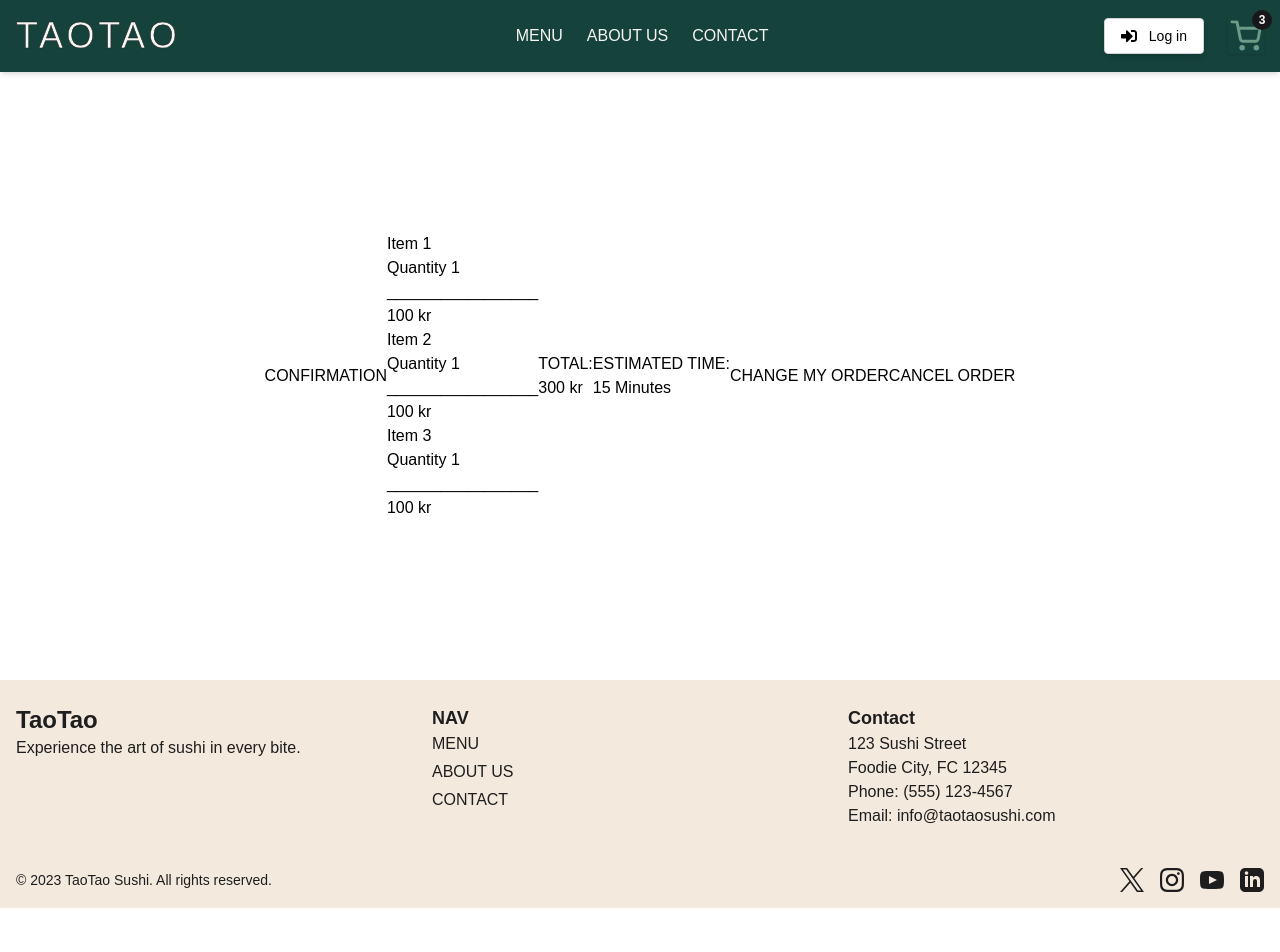
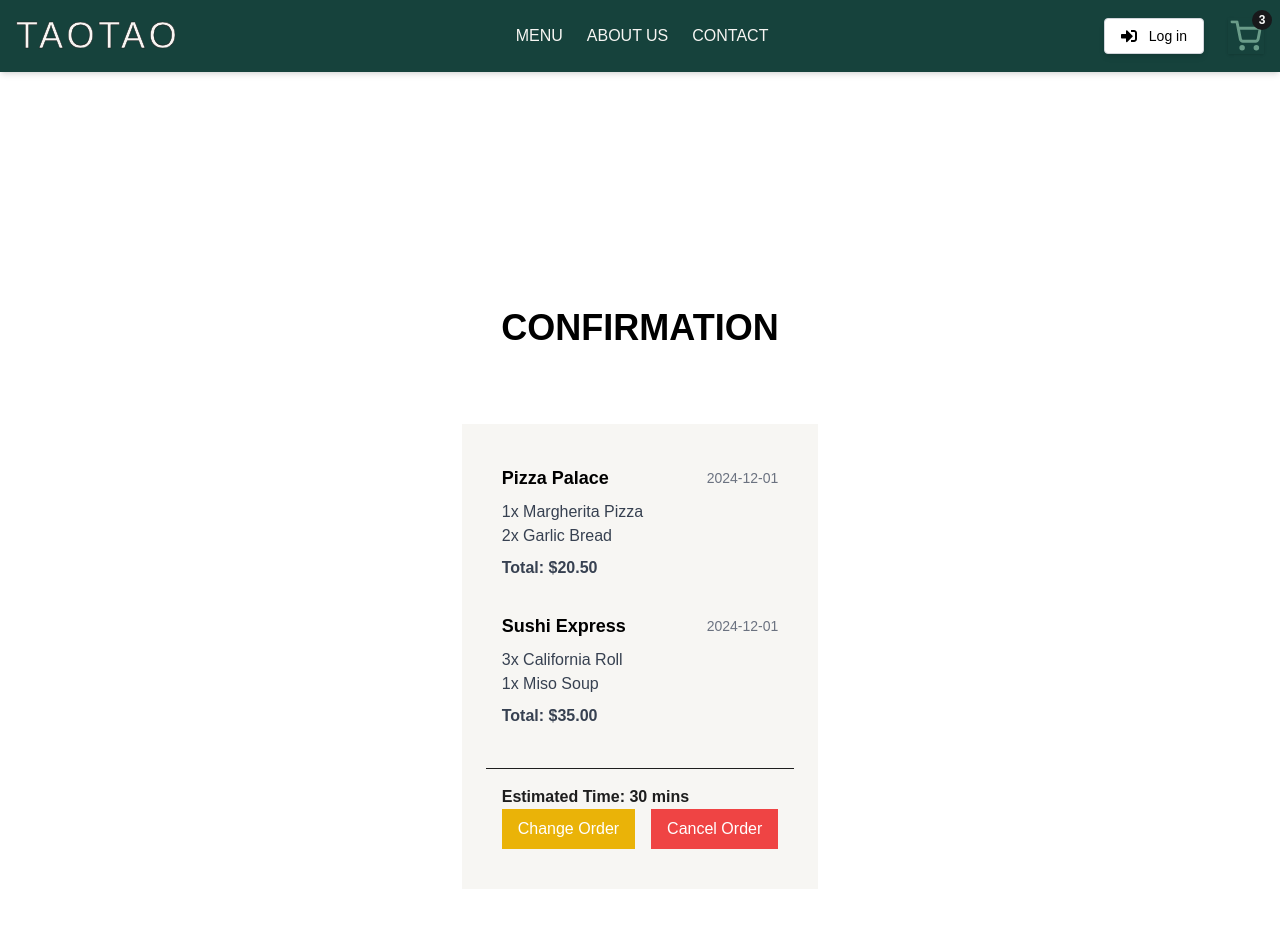
Before and after one commit to Loushymooshy/Taotao-Take-Away, a React (Vite) app in the folder Frontend/: page /confirmation in a window 1280 px wide. Shown: the top 952 px of the page. Before the commit the page ends 908 px from the top, so only its background shows below. Built offline with nearby package versions, Linux system fonts and the light colour scheme; a web font is replaced by a local one.

Commit message:
stylat upp confirmation

```diff
--- a/Frontend/src/pages/Customer/Contact.tsx
+++ b/Frontend/src/pages/Customer/Contact.tsx
@@ -3,14 +3,14 @@ const Contact: React.FC = () => {
     <>
       <main className="w-1/2 mx-auto">
         <h1 className="flex justify-center items-center text-4xl font-black h-48 font-Darumadrop">CONTACT US</h1>
-        <form className="bg-pandaWhite text-pandaBlack flex flex-col p-6 w-70 rounded-md">
+        <form className="drop-shadow bg-pandaWhite text-pandaBlack flex flex-col p-6 w-70 rounded-md">
           <label className="mt-2 font-bold"
           htmlFor="name">NAME:</label>
-          <input className="rounded-md h-8 px-2" type="text" id="name" name="name" />
+          <input className="border border-gray-200  rounded-md h-8 px-2" type="text" id="name" name="name" />
           <label className="mt-4 font-bold" htmlFor="email">EMAIL:</label>
-          <input className="rounded-md h-8 px-2 " type="email" id="email" name="email" />
+          <input className="border border-gray-200 rounded-md h-8 px-2 " type="email" id="email" name="email" />
           <label className="mt-4 font-bold " htmlFor="message">MESSAGE:</label>
-          <textarea className="rounded-md" id="message" name="message"></textarea>
+          <textarea className="border border-gray-200 rounded-md" id="message" name="message"></textarea>
           <button className="bg-themeGreen text-pandaWhite rounded-md mt-4 mb-2 h-12 hover:bg-themeDarkGreen" type="submit">SEND</button>
         </form>
         </main>
--- a/Frontend/src/pages/Customer/OrderHistory.tsx
+++ b/Frontend/src/pages/Customer/OrderHistory.tsx
@@ -58,7 +58,7 @@ const OrderHistory: React.FC = () => {
           {orders.map((order) => (
             <div
               key={order.id}
-              className="border border-gray-200 bg-pandaWhite rounded-lg shadow-sm p-4 hover:shadow-md transition"
+              className="drop-shadow bg-pandaWhite rounded-lg shadow-sm p-4 hover:shadow-md transition"
             >
               <div className="flex justify-between items-center mb-2">
                 <span className="text-2xl text-pandaBlack-700 font-bold">
--- a/Frontend/src/pages/Customer/order/Cart.tsx
+++ b/Frontend/src/pages/Customer/order/Cart.tsx
@@ -3,7 +3,7 @@ const Cart = () => {
     <main>
 <h1 className="flex justify-center items-center text-4xl font-black h-48 font-Darumadrop">CART</h1>
 
-    <div className="bg-pandaWhite p-6 rounded-lg shadow-md flex flex-col w-80">
+    <div className="bg-pandaWhite p-6 rounded-lg drop-shadow flex flex-col w-80">
       <h1 className="text-2xl font-bold mb-4 text-gray-800">YOUR ORDERS</h1>
 
       {/* Lista över varor */}
--- a/Frontend/src/pages/Customer/order/Confirmation.tsx
+++ b/Frontend/src/pages/Customer/order/Confirmation.tsx
@@ -1,3 +1,139 @@
+import React, { useState } from "react";
+
+type OrderItem = {
+  name: string;
+  quantity: number;
+};
+
+type Order = {
+  id: number;
+  restaurant: string;
+  date: string;
+  items: OrderItem[];
+  total: number;
+};
+
+const OrderConfirmation: React.FC = () => {
+  const [orders, setOrders] = useState<Order[]>([
+    {
+      id: 1,
+      restaurant: "Pizza Palace",
+      date: "2024-12-01",
+      items: [
+        { name: "Margherita Pizza", quantity: 1 },
+        { name: "Garlic Bread", quantity: 2 },
+      ],
+      total: 20.5,
+    },
+    {
+      id: 2,
+      restaurant: "Sushi Express",
+      date: "2024-12-01",
+      items: [
+        { name: "California Roll", quantity: 3 },
+        { name: "Miso Soup", quantity: 1 },
+      ],
+      total: 35.0,
+    },
+  ]);
+
+  const [status, setStatus] = useState<"Pending" | "Changed" | "Cancelled">("Pending");
+  const [estimatedTime] = useState<string>("30 mins"); // Static estimated time
+
+  // Hantera statusförändring för alla ordrar
+  const handleChangeOrder = () => {
+    setStatus("Changed");
+  };
+
+  const handleCancelOrder = () => {
+    setStatus("Cancelled");
+  };
+
+  return (
+    <main>
+      <h1 className="flex justify-center items-center text-4xl font-black h-48 font-Darumadrop">CONFIRMATION</h1>
+
+      {/* Visa orderlista */}
+      <div className="bg-pandaWhite p-6 rounded-lg divide-y divide-pandaBlack">
+      <div>
+        {orders.map((order) => (
+          <div
+            key={order.id}
+            className={`rounded-lg p-4 transition  ${
+              status === "Cancelled" ? "opacity-50" : ""
+            }`}
+          >
+            <div className="flex justify-between items-center mb-2">
+              <h2 className="text-lg font-semibold">{order.restaurant}</h2>
+              <span className="text-sm text-gray-500">{order.date}</span>
+            </div>
+            <ul className="mb-2 divide-x-0">
+              {order.items.map((item, index) => (
+                <li key={index} className="text-gray-700">
+                  {item.quantity}x {item.name}
+                </li>
+              ))}
+            </ul>
+            <span className="font-semibold text-gray-700">
+              Total: ${order.total.toFixed(2)}
+            </span>
+          </div>
+        ))}
+      </div>
+
+      {/* Visa Estimated Time, Change Order och Cancel Order */}
+      <div
+        className={`mt-6 p-4 rounded-lg ${
+          status === "Cancelled" ? "opacity-50" : ""
+        }`}
+      >
+        <div className="flex justify-between items-center">
+          <span className="text-pandaBlack font-semibold">
+            Estimated Time: {estimatedTime}
+          </span>
+          </div>
+          <div>
+          <div className="flex space-x-4">
+            <button
+              onClick={handleChangeOrder}
+              className={`px-4 py-2 rounded-lg text-white ${
+                status === "Changed"
+                  ? "bg-gray-400 cursor-not-allowed"
+                  : "bg-yellow-500 hover:bg-yellow-600"
+              }`}
+              disabled={status !== "Pending"}
+            >
+              Change Order
+            </button>
+            <button
+              onClick={handleCancelOrder}
+              className={`px-4 py-2 rounded-lg text-white ${
+                status === "Cancelled"
+                  ? "bg-gray-400 cursor-not-allowed"
+                  : "bg-red-500 hover:bg-red-600"
+              }`}
+              disabled={status !== "Pending"}
+            >
+              Cancel Order
+            </button>
+          </div>
+        </div>
+        {status !== "Pending" && (
+          <p className="mt-2 text-sm text-gray-500">
+            Status: <span className="font-semibold">{status}</span>
+          </p>
+
+        )}
+        </div>
+      </div>
+    </main>
+  );
+};
+
+export default OrderConfirmation;
+
+
+/*
 const Confirmation: React.FC = () => {
   return (
     <>
@@ -38,4 +174,4 @@ const Confirmation: React.FC = () => {
   );
 };
 
-export default Confirmation;
+export default Confirmation;*/
--- a/Frontend/src/pages/Customer/order/Payment.tsx
+++ b/Frontend/src/pages/Customer/order/Payment.tsx
@@ -11,7 +11,7 @@ const Payment: React.FC = () => {
             <p>Lorem Ipsum</p>
             <h2>TOTAL: $100</h2>
           </section>
-          <form className="bg-pandaWhite text-pandaBlack flex flex-col p-6 w-70 rounded-md">
+          <form className="drop-shadow bg-pandaWhite text-pandaBlack flex flex-col p-6 w-70 rounded-md">
             <label className="mt-2 font-bold" htmlFor="card-owmer">
               CARD OWNER:
             </label>
```
